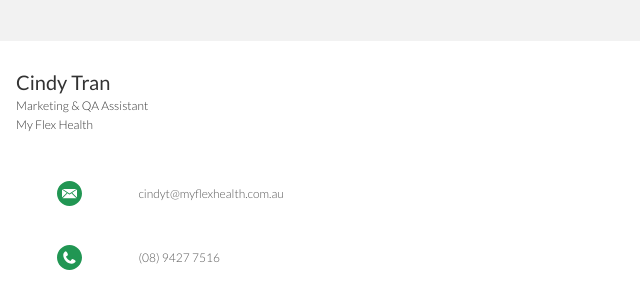
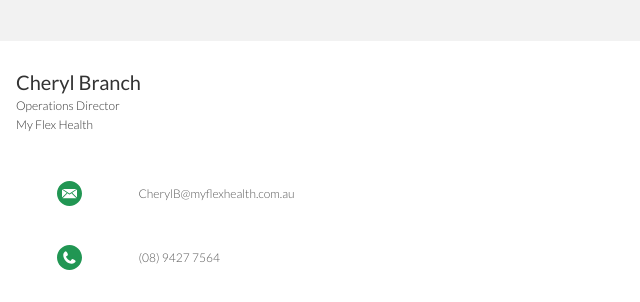
Before and after one commit to My-Flex-Health/CherylBranch, a plain HTML site: page index.html in a window 1280 px wide. Shown: the part 199-501 px from the top of the page, 0-640 px from the left. Drawn offline with Linux system fonts and the light colour scheme; a web font is replaced by a local one.

Commit message:
Update index.html

```diff
--- a/index.html
+++ b/index.html
@@ -25,8 +25,8 @@
 		<div class="container">
 			<div class="row name-title-company">
 				<div class="col is-6">
-					<p class="text-name">Cindy Tran</p>
-					<p class="text-title-company">Marketing & QA Assistant</p>
+					<p class="text-name">Cheryl Branch</p>
+					<p class="text-title-company">Operations Director</p>
 					<p class="text-title-company">My Flex Health</p>
 				</div>
 				<div class="col">
@@ -37,14 +37,14 @@
 	</section>
 
 	<section class="bg-color-white secondary-info">
-		<a href="mailto:cindyt@myflexhealth.com.au">
+		<a href="mailto:CherylB@myflexhealth.com.au">
 			<div class="container">
 				<div class="row detail">
 					<div class="col">
 						<img src="assets/icon-email.svg" alt="Email Icon"">
 					</div>
 					<div class="col is-8">
-						<p class="text-detail">cindyt@myflexhealth.com.au</p>
+						<p class="text-detail">CherylB@myflexhealth.com.au</p>
 					</div>
 					<div class="col">
 						<img src="assets/right-arrow.svg" alt="Right Arrow" height="50%" width="40%">
@@ -55,14 +55,14 @@
 	</section>
 
 	<section class="bg-color-white secondary-info">
-		<a href="tel:(08) 9427 7516">
+		<a href="tel:(08) 9427 7564">
 			<div class="container">
 				<div class="row detail">
 					<div class="col">
 						<img src="assets/icon-phone.svg" alt="Phone Icon"">
 					</div>
 					<div class="col is-8">
-						<p class="text-detail">(08) 9427 7516</p>
+						<p class="text-detail">(08) 9427 7564</p>
 					</div>
 					<div class="col">
 						<img src="assets/right-arrow.svg" alt="Right Arrow" height="50%" width="40%">
@@ -73,7 +73,7 @@
 	</section>
 
 	<section class="bg-color-white secondary-info">
-		<a href="https://www.myflexhealth.com.au">
+		<a href="www.myflexhealth.com.au">
 			<div class="container">
 				<div class="row detail">
 					<div class="col">
```
